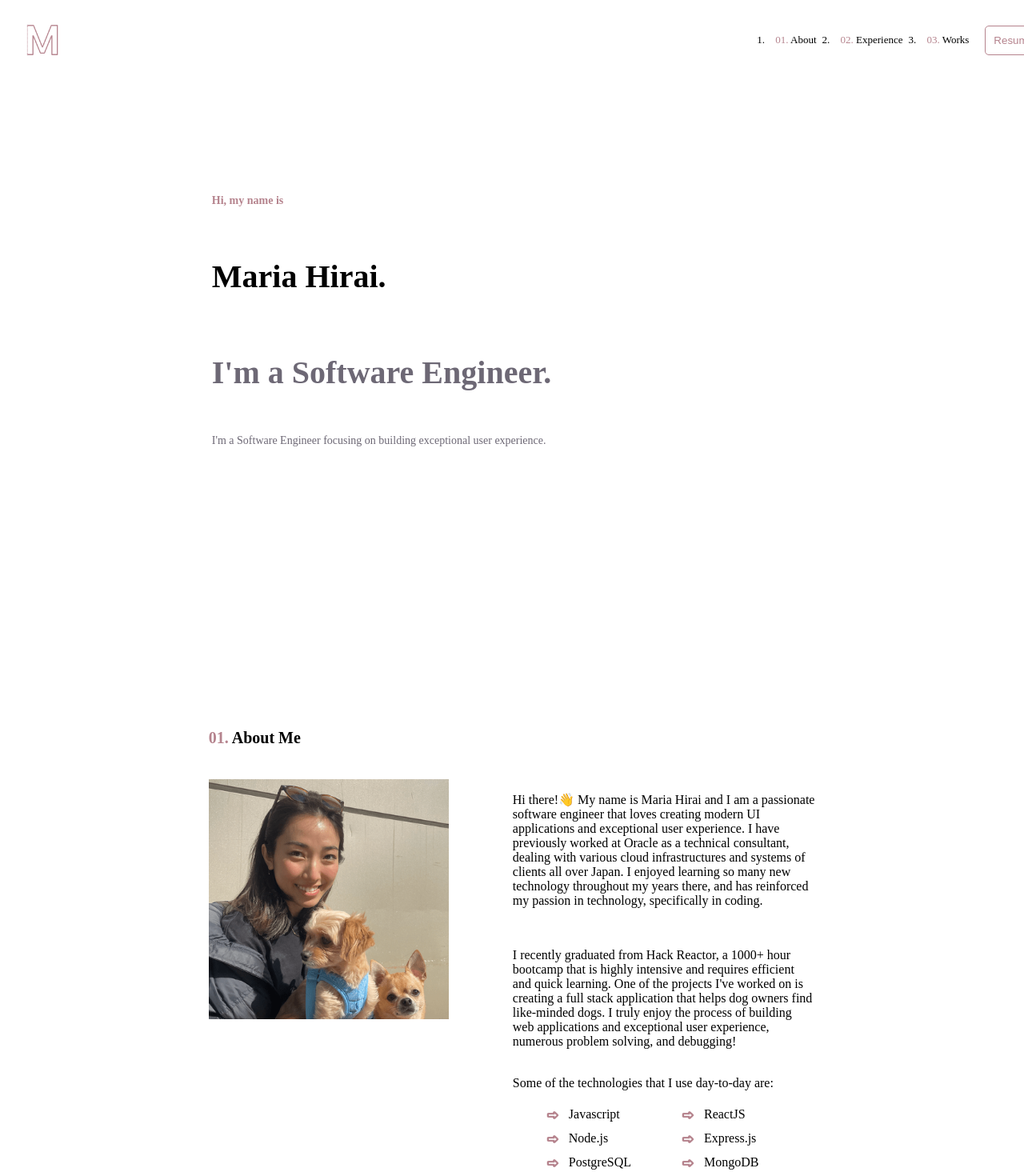
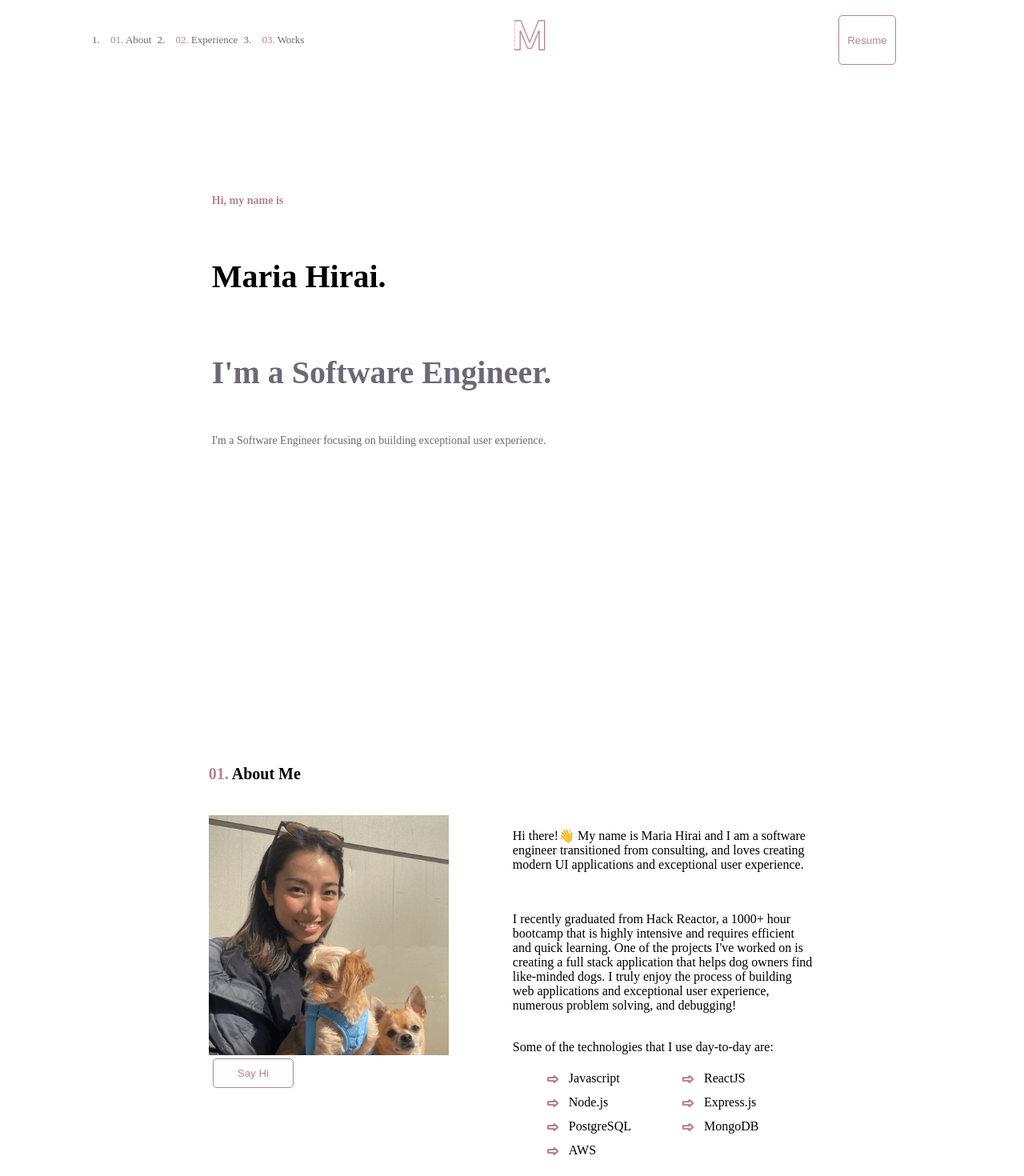
Before and after one commit to maria6417/maria-hirai, a React app: page / in a window 1280 px wide. Shown: the top 1470 px of the page at 80% size. Built offline with nearby package versions, Linux system fonts and the light colour scheme; the HTML template or start-up script is replaced by a standard one.

Commit message:
minor edit in header

```diff
--- a/client/src/components/About.jsx
+++ b/client/src/components/About.jsx
@@ -4,14 +4,16 @@ import styled from 'styled-components';
 import ScrollReveal from 'scrollreveal';
 import maria from '../assets/maria.png';
 import arrow from '../assets/arrow.png';
-import { Section, Title, ColoredSpan, BulletPoint } from './styles';
+import { Section, Title, ColoredSpan, BulletPoint, Button } from './styles';
+import { containerRevealOptions } from '../utils/reveal';
+
 
 export default function About() {
   const revealContainer = useRef(null);
   const techStack = ['Javascript', 'ReactJS', 'Node.js', 'Express.js', 'PostgreSQL', 'MongoDB', 'AWS'];
 
   useEffect(() => {
-    ScrollReveal().reveal(revealContainer.current);
+    ScrollReveal().reveal(revealContainer.current, containerRevealOptions);
   }, []);
 
   return (
@@ -21,10 +23,13 @@ export default function About() {
         About Me
       </Title>
       <FlexRow>
-        <ProfilePic src={maria} alt="maria hirai" />
+        <div>
+          <ProfilePic src={maria} alt="maria hirai" />
+          <BiggerButton type="button">Say Hi</BiggerButton>
+        </div>
         <Desc>
           <p>
-            Hi there!👋 My name is Maria Hirai and I am a passionate software engineer that loves creating modern UI applications and exceptional user experience. I have previously worked at Oracle as a technical consultant, dealing with various cloud infrastructures and systems of clients all over Japan. I enjoyed learning so many new technology throughout my years there, and has reinforced my passion in technology, specifically in coding.
+            Hi there!👋 My name is Maria Hirai and I am a software engineer transitioned from consulting, and loves creating modern UI applications and exceptional user experience.
           </p>
           <br />
           <p>
@@ -67,3 +72,7 @@ const Grid = styled.ul`
   display: grid;
   grid-template-columns: 50% 50%;
 `;
+
+const BiggerButton = styled(Button)`
+  padding: 10px 30px;
+`;
--- a/client/src/components/Header.jsx
+++ b/client/src/components/Header.jsx
@@ -7,7 +7,6 @@ export default function Header() {
   return (
     <HeaderContainer>
       <Nav>
-        <Logo src={logo} />
         <Flex>
           <Links>
             <LinkItem href="">
@@ -23,8 +22,9 @@ export default function Header() {
               Works
             </LinkItem>
           </Links>
-          <Button type="button">Resume</Button>
         </Flex>
+        <Logo src={logo} />
+        <Button type="button">Resume</Button>
       </Nav>
     </HeaderContainer>
   );
@@ -40,12 +40,13 @@ const HeaderContainer = styled.header`
   z-index: 11;
   height: 100px;
   width: 100%;
+  color: ${(props) => props.theme.dark};
 `;
 
 const Nav = styled.nav`
-  display: flex;
-  align-items: center;
-  justify-content: space-between;
+  display: grid;
+  grid-template-columns: 33% 33% 33%;
+  justify-items: center;
   width: 100%;
   position: relative;
 `;
@@ -62,7 +63,6 @@ const Flex = styled.div`
 `;
 
 const LinkItem = styled.li`
-  color: black;
   padding: 10px;
   margin: 0 5px;
   &:hover {
--- a/client/src/components/Home.jsx
+++ b/client/src/components/Home.jsx
@@ -2,26 +2,12 @@ import React, { useRef, useEffect } from 'react';
 import styled from 'styled-components';
 import ScrollReveal from 'scrollreveal';
 import { Section } from './styles';
-import { ContainerRevealOptions } from '../utils/reveal';
+import { containerRevealOptions } from '../utils/reveal';
 
 export default function Home() {
   const revealContainer = useRef(null);
   useEffect(() => {
-    ScrollReveal().reveal(revealContainer.current, {
-      origin: 'bottom',
-      distance: '20px',
-      duration: 500,
-      delay: 200,
-      rotate: { x: 0, y: 0, z: 0 },
-      opacity: 0,
-      scale: 1,
-      easing: 'cubic-bezier(0.645, 0.045, 0.355, 1)',
-      mobile: true,
-      reset: false,
-      useDelay: 'always',
-      viewFactor: 0.25,
-      viewOffset: { top: 0, right: 0, bottom: 0, left: 0 },
-    });
+    ScrollReveal().reveal(revealContainer.current, containerRevealOptions);
   }, []);
 
   return (
```
